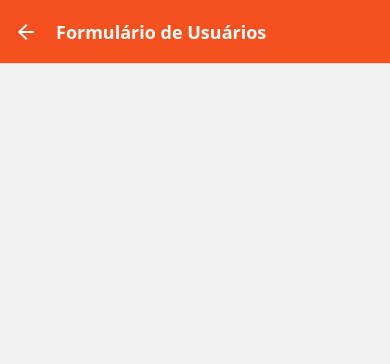
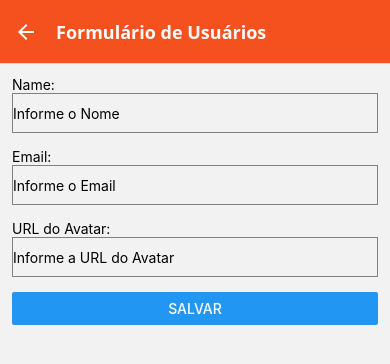
Before and after one commit to jardeljj/rncrud, a React Native app: screen /UserForm in a window 390 px wide. Shown: the top 364 px of the page. Built offline with nearby package versions, Linux system fonts and the light colour scheme.

Commit message:
criando o botão salvar e os campos de input

```diff
--- a/src/Views/UserForm.js
+++ b/src/Views/UserForm.js
@@ -1,9 +1,50 @@
 import React, { useState } from "react";
-import { Text } from "react-native";
+import { Button, StyleSheet, Text, TextInput, View } from "react-native";
 
 export default ({ route, navigation }) => {
     const [user, setUSer] = useState(route.params ? route.params : {})
     return (
-        <Text>{user.id}</Text>
+        <View style={style.form}>
+            <Text>Name:</Text>
+            <TextInput
+                style={style.input}
+                onChangeText={name => setUSer({ ...user, name })}
+                placeholder="Informe o Nome"
+                value={user.name}
+            />
+
+            <Text>Email:</Text>
+            <TextInput
+                style={style.input}
+                onChangeText={email => setUSer({ ...user, email })}
+                placeholder="Informe o Email"
+                value={user.email}
+            />
+            <Text>URL do Avatar:</Text>
+            <TextInput
+                style={style.input}
+                onChangeText={avatarUrl => setUSer({ ...user, avatarUrl })}
+                placeholder="Informe a URL do Avatar"
+                value={user.avatarUrl}
+            />
+            <Button
+                title="Salvar"
+                onPress={() => {
+                    navigation.goBack()
+                }}
+            />
+        </View >
     )
 }
+
+const style = StyleSheet.create({
+    form: {
+        padding: 12,
+    },
+    input: {
+        height: 40,
+        borderColor: 'gray',
+        borderWidth: 1,
+        marginBottom: 15,
+    }
+})
```
